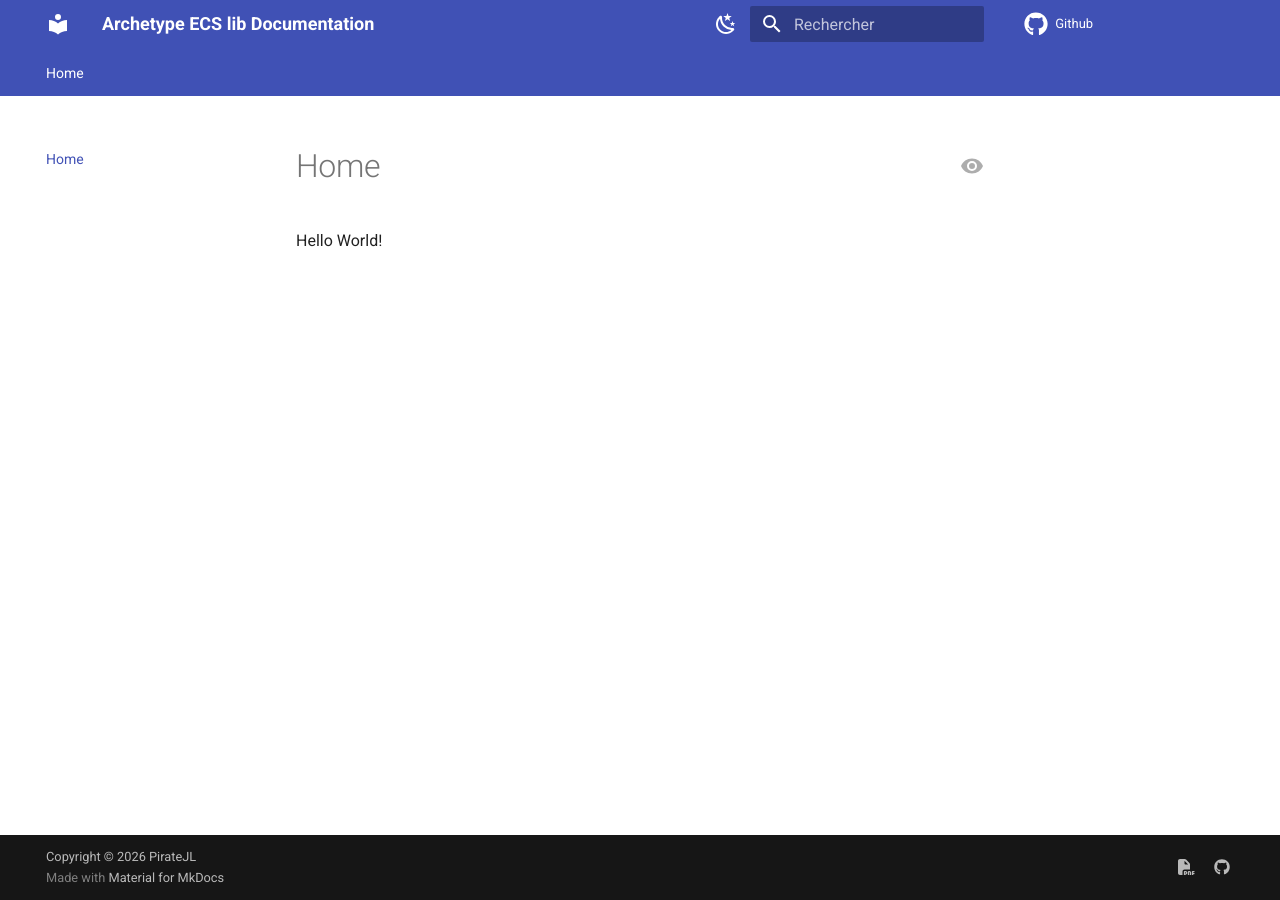
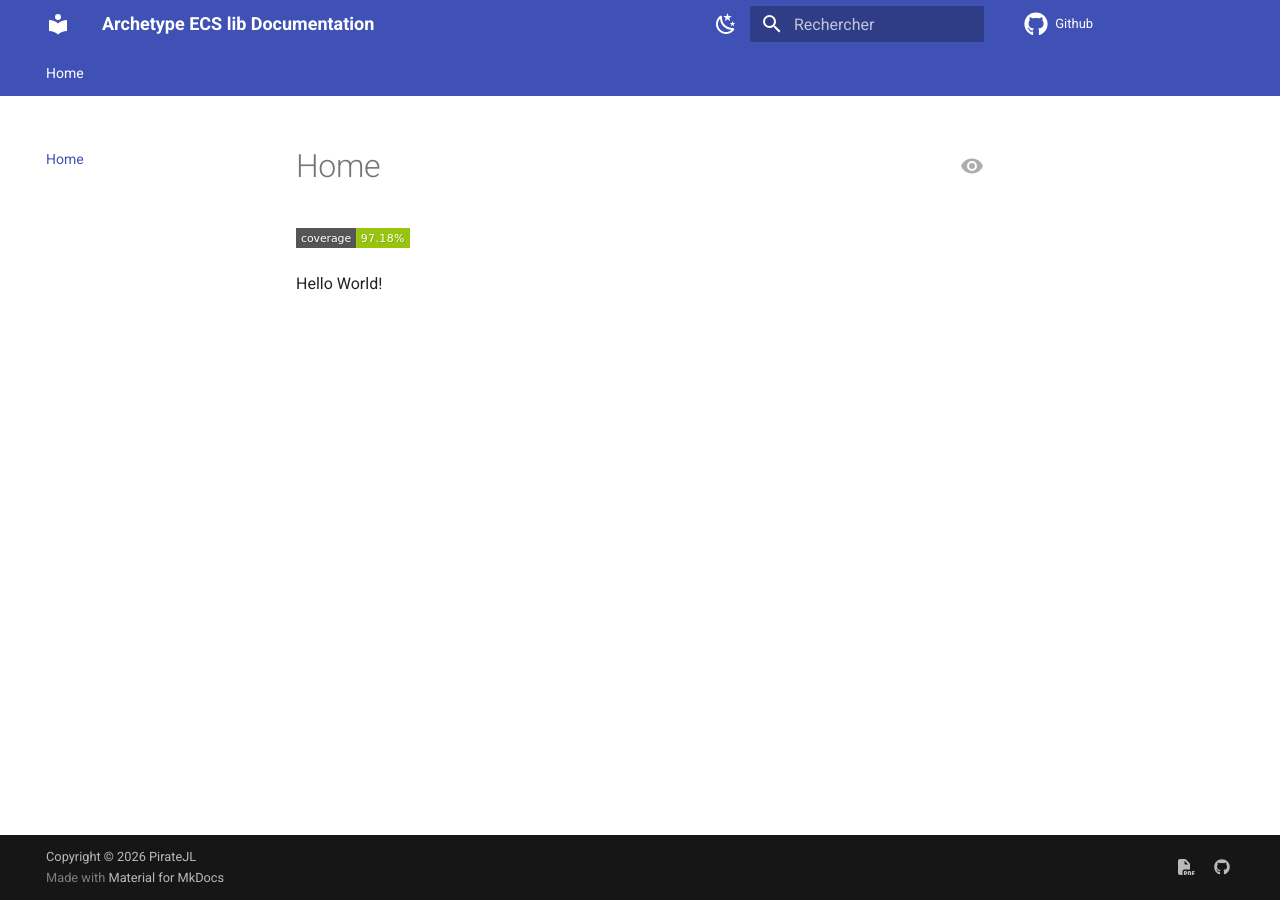
Before and after one commit to PirateJL/archetype-ecs-lib, an MkDocs documentation site: the page built from docs/index.md, in a window 1280 px wide. Built offline with MkDocs 1.6.1 and Material for MkDocs 9.7.7, drawn with Linux system fonts in a browser that asks for light colours; comment, search, counter and statistics services are not loaded; the version menu is left out.

Commit message:
Update ci build

```diff
--- a/docs/index.md
+++ b/docs/index.md
@@ -1 +1,3 @@
+![Coverage](./assets/coverage.svg)
+
 Hello World!
```
Also changed, not shown: 1 other file.
